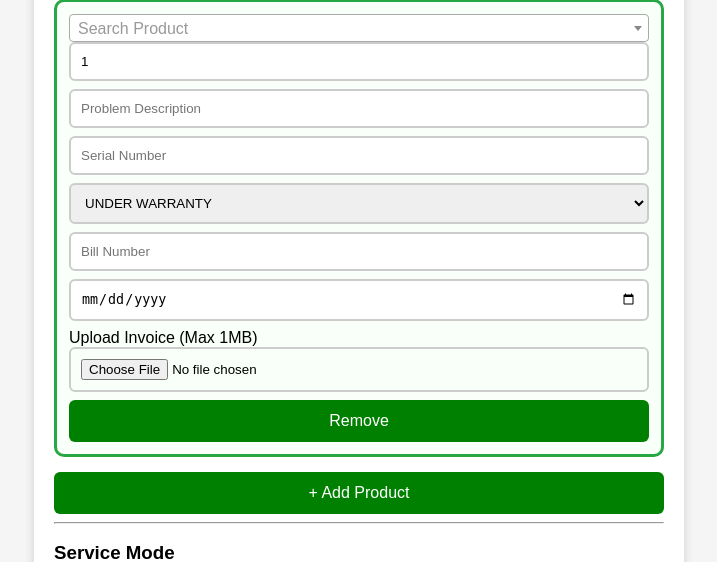
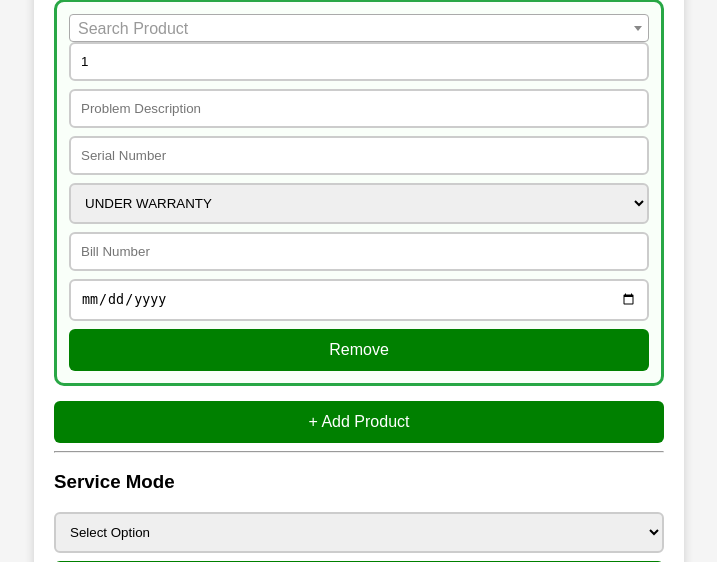
Before and after one commit to sudhakar96536-droid/service-center-app, a Flask app: page / in a window 1280 px wide. Shown: the part 824-1386 px from the top of the page, without its empty margins (281-998 px from the left). Run offline with Flask 3, Linux system fonts and the light colour scheme; some libraries are stand-ins or nearby versions.

Commit message:
Update form.html

```diff
--- a/templates/form.html
+++ b/templates/form.html
@@ -133,7 +133,7 @@
 
     <h2>Product Complaint Registration</h2>
 
-    <form id="myForm" action="/submit" method="POST" enctype="multipart/form-data">
+    <form id="myForm" action="/submit" method="POST">
 
         <!-- CUSTOMER TYPE -->
         <select name="customer_type" id="customer_type">
@@ -259,9 +259,7 @@ function addProduct() {
         <input type="text" name="bill[]" placeholder="Bill Number">
         <input type="date" name="date[]" required>
 
-         <!-- ✅ NEW: Invoice Upload -->
-        <label>Upload Invoice (Max 1MB)</label>
-        <input type="file" name="invoice[]" class="invoice-file" accept="image/*">
+
 
 
         <button type="button" onclick="this.parentElement.remove()">Remove</button>
@@ -300,25 +298,6 @@ document.getElementById("myForm").addEventListener("submit", function(e){
 
 });
 
-document.addEventListener("change", function(e) {
-
-    if (e.target.classList.contains("invoice-file")) {
-
-        let file = e.target.files[0];
-        let errorDiv = e.target.nextElementSibling;
-
-        if (!file) return;
-
-        let maxSize = 1 * 1024 * 1024; // 1MB
-
-        if (file.size > maxSize) {
-            errorDiv.innerText = "File must be less than 1 MB";
-            e.target.value = "";
-        } else {
-            errorDiv.innerText = "";
-        }
-    }
-});
 
 </script>
 
```
